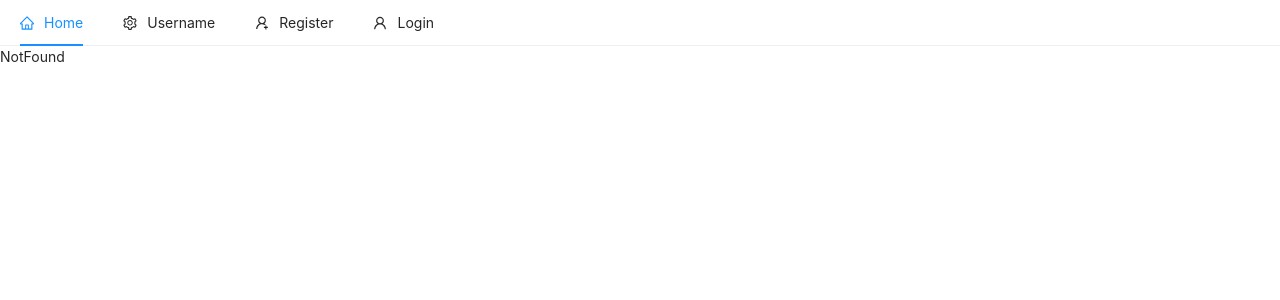
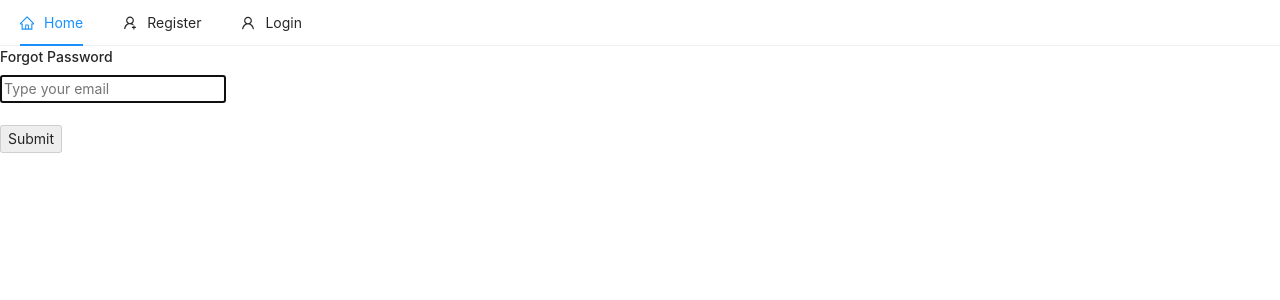
Before and after one commit to sergeiKhvalko/electronics-store, a React (Create React App) app: page /forgot/password in a window 1280 px wide. Shown: the top 300 px of the page. Built offline with nearby package versions, Linux system fonts and the light colour scheme; no server answers.

Commit message:
feat: forgot password

```diff
--- a/src/components/nav/Header.js
+++ b/src/components/nav/Header.js
@@ -1,5 +1,5 @@
 import { useState } from "react";
-import { useDispatch } from "react-redux";
+import { useDispatch, useSelector } from "react-redux";
 import { Menu } from "antd";
 import {
   HomeOutlined,
@@ -12,12 +12,12 @@ import { Link, useNavigate } from "react-router-dom";
 import { signOut } from "firebase/auth";
 import { auth } from "../../firebase";
 
-
-
 const Header = () => {
   const history = useNavigate();
   const [current, setCurrent] = useState("home");
+
   const dispatch = useDispatch();
+  const { user } = useSelector((state) => ({ ...state }));
 
   const handleClick = (e) => {
     setCurrent(e.key);
@@ -31,7 +31,7 @@ const Header = () => {
       payload: null,
     });
 
-	 history('/');
+    history("/login");
   };
 
   const items = [
@@ -39,12 +39,12 @@ const Header = () => {
       label: <Link to="/">Home</Link>,
       key: "home",
       icon: <HomeOutlined />,
+		className: "mr-auto",
     },
-	{
-	  label: "Username",
+    user && {
+      label: `${user.email && user.email.split('@')[0]}`,
       key: "SubMenu",
       icon: <SettingOutlined />,
-	  className: "mr-auto",
       children: [
         {
           type: "group",
@@ -58,20 +58,20 @@ const Header = () => {
               key: "setting:2",
             },
             {
-				 label: 'Logout',
+              label: "Logout",
               icon: <LogoutOutlined />,
-				 onClick: logout
+              onClick: logout,
             },
           ],
         },
       ],
     },
-	{
+    !user && {
       label: <Link to="/register">Register</Link>,
       key: "register",
       icon: <UserAddOutlined />,
     },
-	{
+    !user && {
       label: <Link to="/login">Login</Link>,
       key: "login",
       icon: <UserOutlined />,
--- /dev/null
+++ b/src/pages/auth/ForgotPassword.js
@@ -0,0 +1,71 @@
+import React, { useEffect, useState } from "react";
+import { useSelector } from "react-redux";
+import { auth } from "../../firebase";
+import { toast } from "react-toastify";
+import { useNavigate } from "react-router-dom";
+import { sendPasswordResetEmail } from "firebase/auth";
+
+const ForgotPassword = () => {
+  const [email, setEmail] = useState("");
+  const [loading, setLoading] = useState(false);
+
+  const history = useNavigate();
+
+  const { user } = useSelector((state) => ({ ...state }));
+
+  useEffect(() => {
+    if (user && user.token) history("/");
+  }, [user]);
+
+  const handleSubmit = async (e) => {
+    e.preventDefault();
+    setLoading(true);
+
+    const config = {
+      url: process.env.REACT_APP_FORGOT_PASSWORD_REDIRECT,
+      handleCodeInApp: true,
+    };
+
+    await sendPasswordResetEmail(auth, email, config)
+      .then(() => {
+        setEmail("");
+        setLoading(false);
+        toast.success("Check your email for password reset link");
+      })
+      .catch((error) => {
+        setLoading(false);
+        toast.error(error.message);
+      });
+  };
+
+  return (
+    <div className="container col-md-6 offset-md-3 py-5">
+      {loading ? (
+        <h4 className="text-danger">Loading...</h4>
+      ) : (
+        <h4>Forgot Password</h4>
+      )}
+
+      <form onSubmit={handleSubmit}>
+        <div className="form-group">
+          <input
+            type="email"
+            className="form-control"
+            value={email}
+            onChange={(e) => setEmail(e.target.value)}
+            placeholder="Type your email"
+            autoFocus
+          />
+        </div>
+
+        <br />
+
+        <button type="submit" className="btn btn-raised" disabled={!email}>
+          Submit
+        </button>
+      </form>
+    </div>
+  );
+};
+
+export default ForgotPassword;
--- a/src/pages/auth/Login.js
+++ b/src/pages/auth/Login.js
@@ -1,5 +1,5 @@
-import React, { useState } from "react";
-import { useDispatch } from "react-redux";
+import React, { useState, useEffect } from "react";
+import { useDispatch, useSelector } from "react-redux";
 import { auth, googleAuthProvider } from "../../firebase";
 import {
   sendSignInLinkToEmail,
@@ -10,15 +10,22 @@ import { toast } from "react-toastify";
 import { Button } from "antd";
 import { GoogleOutlined, MailOutlined } from "@ant-design/icons";
 import { useNavigate } from "react-router-dom";
+import { Link } from "react-router-dom";
 
 const Login = () => {
-  const [email, setEmail] = useState("sergei.khvalko@gmail.com");
-  const [password, setPassword] = useState("123456");
+  const [email, setEmail] = useState("");
+  const [password, setPassword] = useState("");
   const [loading, setLoading] = useState(false);
 
   const history = useNavigate();
 
   const dispatch = useDispatch();
+
+  const { user } = useSelector((state) => ({ ...state }));
+
+  useEffect(() => {
+    if (user && user.token) history("/");
+  }, [user]);
 
   const handleSubmit = async (e) => {
     e.preventDefault();
@@ -66,7 +73,7 @@ const Login = () => {
   };
 
   const loginForm = () => (
-    <form onSubmit={handleSubmit}>
+    <form className="mb-0" onSubmit={handleSubmit}>
       <div className="form-group">
         <input
           type="email"
@@ -112,9 +119,9 @@ const Login = () => {
           {loginForm()}
 
           <Button
+            className="mb-2"
             onClick={googleLogin}
             type="danger"
-            className="mb-1"
             block
             shape="round"
             icon={<GoogleOutlined />}
@@ -122,6 +129,10 @@ const Login = () => {
           >
             Login with Google
           </Button>
+
+          <Link to="/forgot/password" className="text-danger float-right">
+            Forgot Password
+          </Link>
         </div>
       </div>
     </div>
--- a/src/pages/auth/Register.js
+++ b/src/pages/auth/Register.js
@@ -1,10 +1,19 @@
-import React, { useState } from "react";
+import React, { useState, useEffect } from "react";
 import { auth } from "../../firebase";
 import { sendSignInLinkToEmail } from "firebase/auth";
 import { toast } from "react-toastify";
+import { useNavigate } from "react-router-dom";
+import { useSelector } from "react-redux";
 
 const Register = () => {
   const [email, setEmail] = useState("");
+
+  const history = useNavigate();
+  const { user } = useSelector((state) => ({ ...state }));
+
+  useEffect(() => {
+    if (user && user.token) history("/");
+  }, [user]);
 
   const handleSubmit = async (e) => {
     e.preventDefault();
--- a/src/router/routes.js
+++ b/src/router/routes.js
@@ -3,11 +3,13 @@ import Login from "../pages/auth/Login";
 import Register from "../pages/auth/Register";
 import RegisterComplete from "../pages/auth/RegisterComplete";
 import NotFound from "../pages/NotFound";
+import ForgotPassword from "../pages/auth/ForgotPassword";
 
 export const routes = [
 	{ path: "/", element: <Home /> },
 	{ path: "/login", element: <Login /> },
 	{ path: "/register", element: <Register />},
 	{ path: "/register/complete", element: <RegisterComplete />},
+	{ path: "/forgot/password", element: <ForgotPassword />},
 	{ path: "*", element: <NotFound /> },
 ]
```
Also changed, not shown: 2 other files (tests, documents, lock files or other folders). Lines whose indentation alone changed are shown as unchanged.
